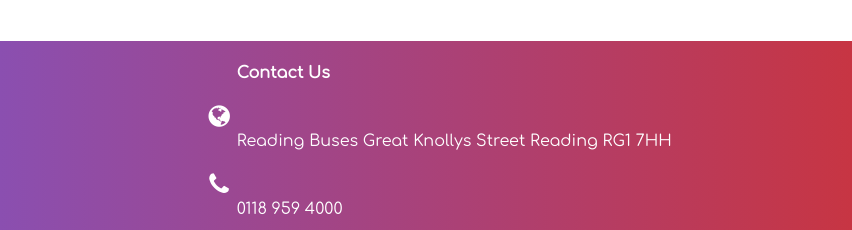
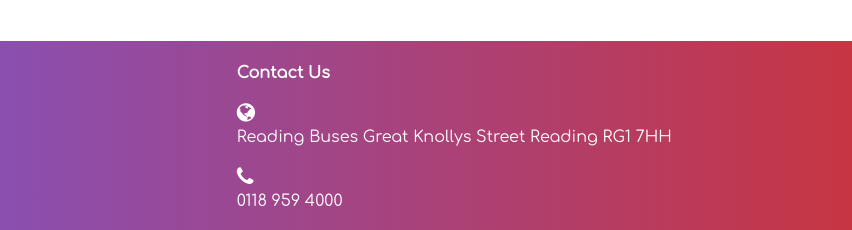
Before and after one commit to oracle-work-experience-reading-buses/front-end, a plain HTML site: page Service.html in a window 1280 px wide. Shown: the part 569-799 px from the top of the page, 428-1280 px from the left. Drawn offline with nearby package versions, Linux system fonts and the light colour scheme.

Commit message:
Website v0.6
Website v0.6

```diff
--- a/Service.html
+++ b/Service.html
@@ -166,18 +166,6 @@ button.btn.btn-primary
 	width: 120px;
 	margin-bottom: 20px;
 }
-.footerbox .fa
-{
-    margin-right: 8px;
-    font-size: 25px;
-    height: 1px;
-    width: 25px;
-    margin-left: -30px;
-    text-align: center;
-    padding-top: 7px;
-    border-radius: 2px;
-
-}
 hr
 {
 	background-color: #fff;
--- a/css/style.css
+++ b/css/style.css
@@ -35,6 +35,10 @@ body
 {
 	font-family: font;
 }
+.card-deck .card a {
+    text-decoration: none
+}
+
 #navigation-bar
 {
 	position: sticky;
@@ -205,17 +209,6 @@ button.btn.btn-primary
 	width: 120px;
 	margin-bottom: 20px;
 }
-.footerbox .fa
-{
-    margin-right: 8px;
-    font-size: 25px;
-    height: 1px;
-    width: 25px;
-    margin-left: -30px;
-    text-align: center;
-    padding-top: 7px;
-    border-radius: 2px;
-}
 hr
 {
 	background-color: #fff;
```
Also changed, not shown: Bus-Selection.html (+1 -11 lines), Jetblack.html (+1 -12 lines), index.html (+1 -1 lines), plan.html (+0 -11 lines), 1 other file.
